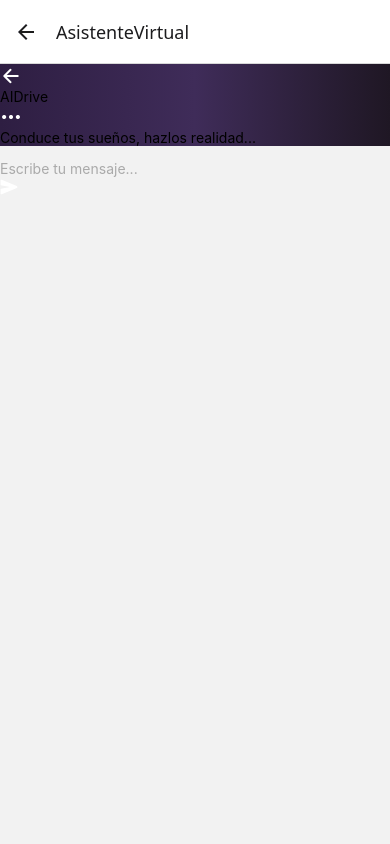
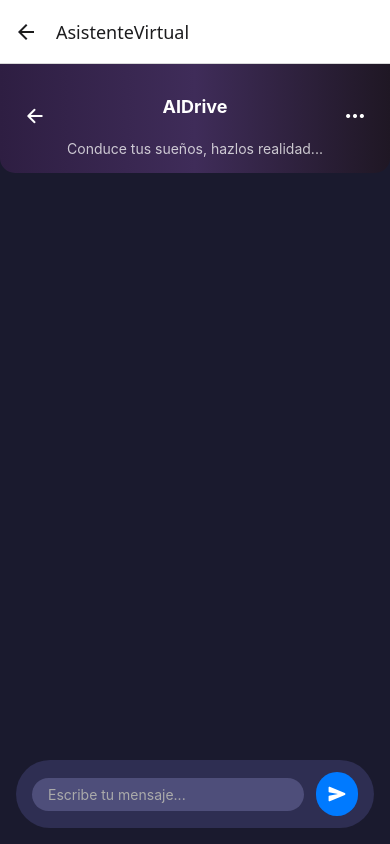
Before and after one commit to Jeffer332/AIDriveAPP, a React Native app: screen /AsistenteVirtual in a window 390 px wide. Built offline with nearby package versions, Linux system fonts and the light colour scheme; no server answers.

Commit message:
Corrección de ClassName por style

```diff
--- a/src/screens/asistente_virtual.js
+++ b/src/screens/asistente_virtual.js
@@ -12,45 +12,37 @@ import {
 } from "react-native";
 import { LinearGradient } from "expo-linear-gradient";
 import { Ionicons } from "@expo/vector-icons";
-import * as Clipboard from "expo-clipboard"; //Copiar texto de mensajes
+import * as Clipboard from "expo-clipboard";
 import * as Speech from "expo-speech";
 import { getAutoRecommendation } from "../services/api";
 
 const BOT_IMAGE = require("../../assets/perfil_av.png");
 
-// Componentes principales de AsistenteVirtual
 const AsistenteVirtual = ({ navigation }) => {
-  // Estados para manejar los mensajes y la entrada de texto
-  const [messages, setMessages] = useState([]); // Almacena los mensajes de la lista
-  const [inputText, setInputText] = useState(""); // Texto ingresado
-  const [isSpeaking, setIsSpeaking] = useState(false); // Estado si esl bot esta hablando
-  const [isTyping, setIsTyping] = useState(false); // Estado de si esta escribiendo...
-  // Scroll automático al final del mensaje
+  const [messages, setMessages] = useState([]);
+  const [inputText, setInputText] = useState("");
+  const [speakingMessage, setSpeakingMessage] = useState(null); // Control individual de cada mensaje
+  const [isTyping, setIsTyping] = useState(false);
   const flatListRef = useRef(null);
-  // Efecto del scroll
+
   useEffect(() => {
     setTimeout(() => {
       flatListRef.current?.scrollToEnd({ animated: true });
     }, 300);
   }, [messages]);
 
+  const sendMessage = async () => {
+    if (!inputText.trim()) return;
 
-  // Función para enviar mensajes
-  const sendMessage = async () => {
-    if (!inputText.trim()) return; // No se envia mensajes vacios
-
-    // Mensaje del usuario a la lista
     const userMessage = { sender: "user", text: inputText };
     setMessages((prev) => [...prev, userMessage]);
-    setInputText(""); // Limpia entrada de texto
-    setIsTyping(true); // Estado escribiendo..
+    setInputText("");
+    setIsTyping(true);
 
     try {
-      // Obtine recomendación de la api
       const response = await getAutoRecommendation(inputText);
       setTimeout(() => {
         setIsTyping(false);
-        // Agregar mensjae de respuesta del bot
         setMessages((prev) => [...prev, { sender: "bot", text: response.sugerencias }]);
       }, 1000);
     } catch (error) {
@@ -59,51 +51,35 @@ const AsistenteVirtual = ({ navigation }) => {
     }
   };
 
-
-  // Función para copiar texto
   const copyToClipboard = (text) => {
     Clipboard.setStringAsync(text);
     ToastAndroid.show("Texto copiado al portapapeles", ToastAndroid.SHORT);
   };
 
-  // Función para activar de texto a voz
-  const toggleSpeakMessage = (text) => {
-    if (isSpeaking) {
-      Speech.stop(); // Detener si esta hablando
-      setIsSpeaking(false);
+  const toggleSpeakMessage = (text, index) => {
+    if (speakingMessage === index) {
+      Speech.stop();
+      setSpeakingMessage(null);
     } else {
       Speech.speak(text, {
         language: "es",
-        pitch: 1, // tono de voz
-        rate: 1, //Velocidad
-        onDone: () => setIsSpeaking(false),
-        onStopped: () => setIsSpeaking(false),
+        pitch: 1,
+        rate: 1,
+        onDone: () => setSpeakingMessage(null),
+        onStopped: () => setSpeakingMessage(null),
       });
-      setIsSpeaking(true);
+      setSpeakingMessage(index);
     }
   };
 
-
-  // Función para agregar mensajes en la posición que corresponda
-  const renderMessage = ({ item }) => (
-    <View className={`flex-row items-start mb-2 ${item.sender === "user" ? "justify-end" : "justify-start"}`}>
+  const renderMessage = ({ item, index }) => (
+    <View style={{ flexDirection: item.sender === "user" ? "row-reverse" : "row", marginVertical: 6, paddingHorizontal: 12 }}>
       {item.sender === "bot" && (
         <Image source={BOT_IMAGE} style={{ width: 28, height: 28, borderRadius: 14, marginRight: 6 }} />
       )}
-      <View style={{ flexDirection: "row", alignItems: "center", maxWidth: "75%" }}>
-        <View
-          style={{
-            padding: 10,
-            borderRadius: 18,
-            backgroundColor: item.sender === "user" ? "#3b3033" : "#38303B",
-            borderWidth: 1,
-            borderColor: item.sender === "user" ? "#2A1943" : "#0583F2",
-            alignSelf: item.sender === "user" ? "flex-end" : "flex-start",
-            flexShrink: 1,
-          }}
-        >
+      <View style={{ backgroundColor: item.sender === "user" ? "#3b3033" : "#38303B", padding: 10, borderRadius: 10, maxWidth: "75%" }}>
         {item.sender === "bot" && !item.isTyping && (
-            <Text style={{ color: "#a1a1aa", fontSize: 14, marginBottom: 2 }}>AIDrive</Text>
+          <Text style={{ color: "#a1a1aa", fontSize: 12, marginBottom: 4 }}>AIDrive</Text>
         )}
         {item.isTyping ? (
           <View style={{ flexDirection: "row", alignItems: "center" }}>
@@ -111,16 +87,17 @@ const AsistenteVirtual = ({ navigation }) => {
             <Text style={{ color: "white", fontSize: 12, marginLeft: 4 }}>AIDrive está escribiendo...</Text>
           </View>
         ) : (
-            <Text style={{ color: "white", fontSize: 13 }}>{item.text}</Text>
+          <Text style={{ color: "white", fontSize: 14 }}>{item.text}</Text>
         )}
-        </View>
+
+        {/* Botones de Voz y Copiar */}
         {item.sender === "bot" && !item.isTyping && (
-          <View style={{ flexDirection: "column", alignItems: "center", alignSelf: "center", marginLeft: 12 }}>
-            <TouchableOpacity onPress={() => toggleSpeakMessage(item.text)} style={{ padding: 4, backgroundColor: "#8A76B5", borderRadius: 5, width: 22, height: 22, justifyContent: "center", alignItems: "center", marginBottom: 8 }}>
-              <Ionicons name={isSpeaking ? "volume-mute" : "volume-high"} size={14} color="#ffffff" />
+          <View style={{ flexDirection: "row", justifyContent: "flex-end", marginTop: 5 }}>
+            <TouchableOpacity onPress={() => toggleSpeakMessage(item.text, index)} style={{ marginRight: 10 }}>
+              <Ionicons name={speakingMessage === index ? "volume-mute" : "volume-high"} size={18} color="#ffffff" />
             </TouchableOpacity>
-            <TouchableOpacity onPress={() => copyToClipboard(item.text)} style={{ padding: 4, backgroundColor: "#8A76B5", borderRadius: 5, width: 22, height: 22, justifyContent: "center", alignItems: "center" }}>
-              <Ionicons name="copy" size={14} color="#ffffff" />
+            <TouchableOpacity onPress={() => copyToClipboard(item.text)}>
+              <Ionicons name="copy" size={18} color="#ffffff" />
             </TouchableOpacity>
           </View>
         )}
@@ -129,30 +106,47 @@ const AsistenteVirtual = ({ navigation }) => {
   );
 
   return (
-    <SafeAreaView className="flex-1 bg-[#1a1a2e]">
-      <LinearGradient colors={["#2E1E42", "#3F2C59", "#1F1724"]} start={{ x: 0, y: 0 }} end={{ x: 1, y: 0 }} className="pb-4 rounded-b-2xl shadow-lg">
-        <View className="flex-row items-center justify-between px-4 pt-8">
-          <TouchableOpacity onPress={() => navigation.goBack()} className="p-1">
+    <SafeAreaView style={{ flex: 1, backgroundColor: "#1a1a2e" }}>
+      {/* Encabezado con Gradiente */}
+      <LinearGradient
+        colors={["#2E1E42", "#3F2C59", "#1F1724"]}
+        start={{ x: 0, y: 0 }}
+        end={{ x: 1, y: 0 }}
+        style={{ paddingBottom: 16, borderBottomLeftRadius: 15, borderBottomRightRadius: 15, elevation: 4 }}
+      >
+        <View style={{ flexDirection: "row", justifyContent: "space-between", paddingHorizontal: 16, paddingTop: 32 }}>
+          <TouchableOpacity onPress={() => navigation.goBack()} style={{ padding: 8 }}>
             <Ionicons name="arrow-back" size={22} color="#ffffff" />
           </TouchableOpacity>
-          <Text className="text-white text-lg font-bold">AIDrive</Text>
-          <TouchableOpacity className="p-1">
+          <Text style={{ color: "white", fontSize: 18, fontWeight: "bold" }}>AIDrive</Text>
+          <TouchableOpacity style={{ padding: 8 }}>
             <Ionicons name="ellipsis-horizontal" size={22} color="#ffffff" />
           </TouchableOpacity>
         </View>
-        {/* 🔹 AGREGADO: Slogan debajo del título */}
-        <View className="items-center mt-1">
-          <Text className="text-white text-sm opacity-75">Conduce tus sueños, hazlos realidad...</Text>
+        <View style={{ alignItems: "center", marginTop: 4 }}>
+          <Text style={{ color: "white", fontSize: 14, opacity: 0.75 }}>Conduce tus sueños, hazlos realidad...</Text>
         </View>
       </LinearGradient>
+
+      {/* Lista de mensajes */}
       <FlatList
         ref={flatListRef}
         data={messages.concat(isTyping ? [{ sender: "bot", text: "escribiendo...", isTyping: true }] : [])}
-      keyExtractor={(item, index) => index.toString()} renderItem={renderMessage}
-      className="flex-1 px-3 py-1" contentContainerStyle={{ paddingTop: 14 }}/>
-      <View className="flex-row items-center px-4 py-3 mx-4 mb-4 bg-[#2e2e52] rounded-full shadow-md">
-        <TextInput className="flex-1 px-4 py-2 text-white text-md bg-[#4e4e7a] rounded-full" placeholder="Escribe tu mensaje..." placeholderTextColor="#aaaaaa" value={inputText} onChangeText={setInputText} />
-        <TouchableOpacity onPress={sendMessage} className="ml-3 p-3 bg-[#007aff] rounded-full">
+        keyExtractor={(item, index) => index.toString()}
+        renderItem={renderMessage}
+        contentContainerStyle={{ paddingTop: 14 }}
+      />
+
+      {/* Barra de entrada de texto */}
+      <View style={{ flexDirection: "row", alignItems: "center", paddingHorizontal: 16, paddingVertical: 12, backgroundColor: "#2e2e52", borderRadius: 50, margin: 16 }}>
+        <TextInput
+          style={{ flex: 1, paddingHorizontal: 16, paddingVertical: 8, color: "white", backgroundColor: "#4e4e7a", borderRadius: 50 }}
+          placeholder="Escribe tu mensaje..."
+          placeholderTextColor="#aaaaaa"
+          value={inputText}
+          onChangeText={setInputText}
+        />
+        <TouchableOpacity onPress={sendMessage} style={{ marginLeft: 12, padding: 12, backgroundColor: "#007aff", borderRadius: 50 }}>
           <Ionicons name="send" size={18} color="#ffffff" />
         </TouchableOpacity>
       </View>
--- a/src/services/api.js
+++ b/src/services/api.js
@@ -1,5 +1,5 @@
 export const getAutoRecommendation = async (texto) => {
-  const url = 'http://192.168.0.3:8000/recomendar';
+  const url = 'http://192.168.0.6:8000/recomendar';
   const response = await fetch(url, {
     method: 'POST',
     headers: {
```
Lines whose indentation alone changed are shown as unchanged.
